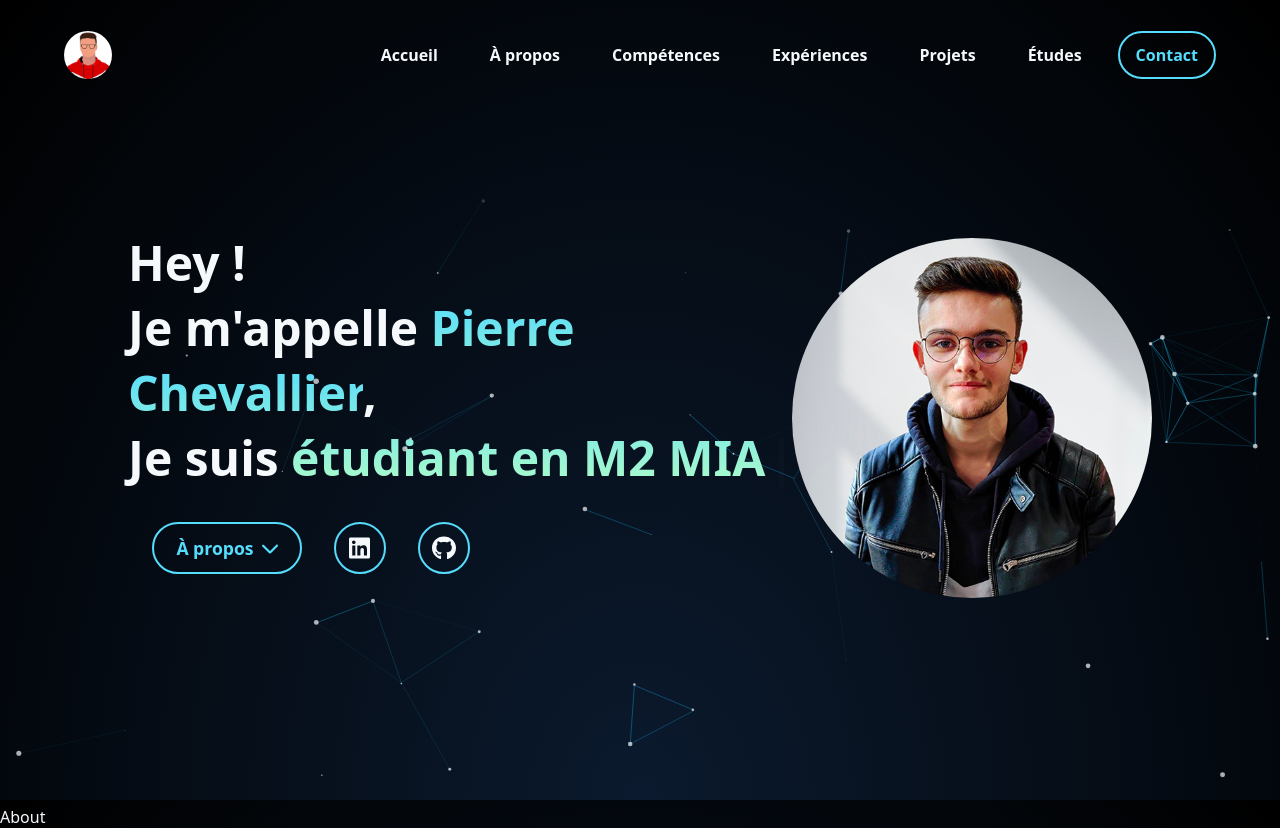
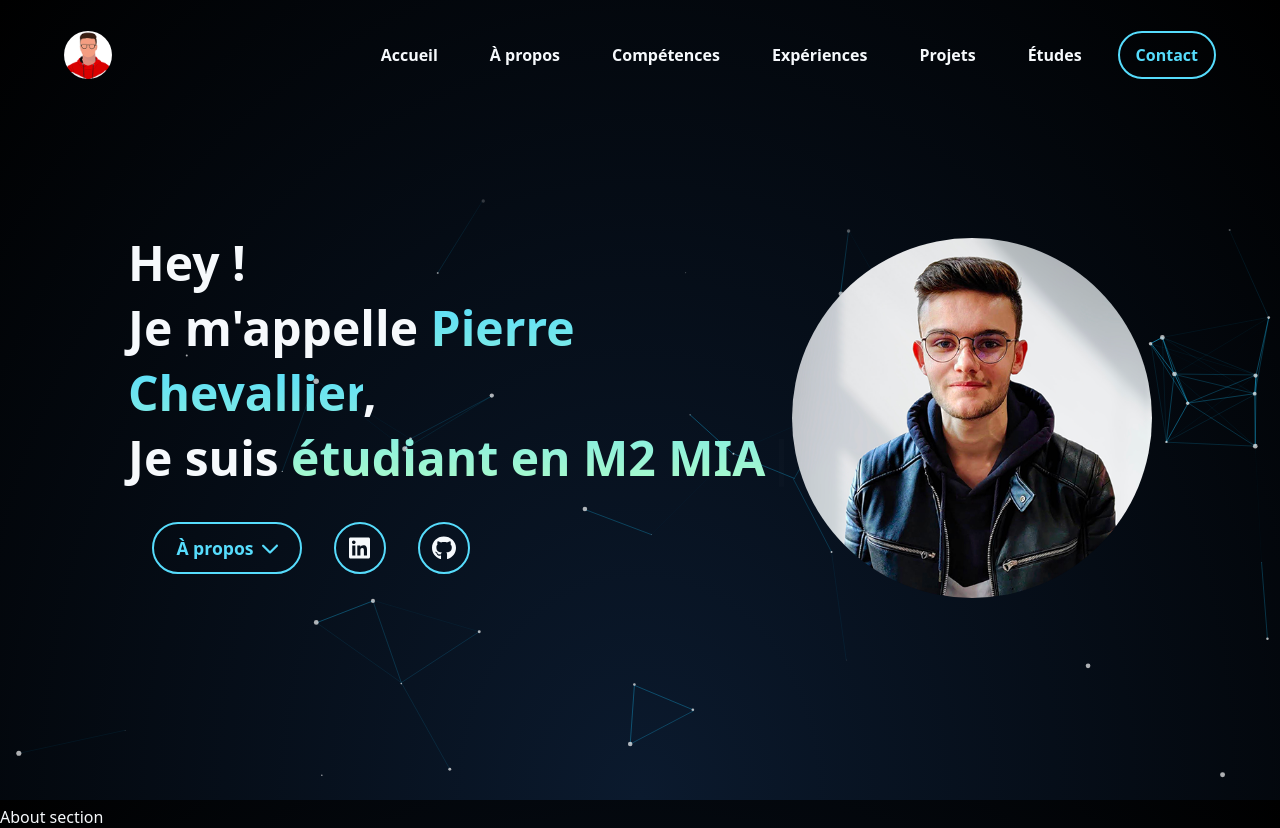
Before and after one commit to pierre-chevallier357/portfolio-website, a Next.js app: page / in a window 1280 px wide. Built offline with nearby package versions, Linux system fonts and the light colour scheme.

Commit message:
Add about section

```diff
--- a/app/components/About/About.tsx
+++ b/app/components/About/About.tsx
@@ -1,5 +1,5 @@
 import './About.scss';
 
 export default function About() {
-  return <div>About</div>;
+  return <div>About section</div>;
 }
```
